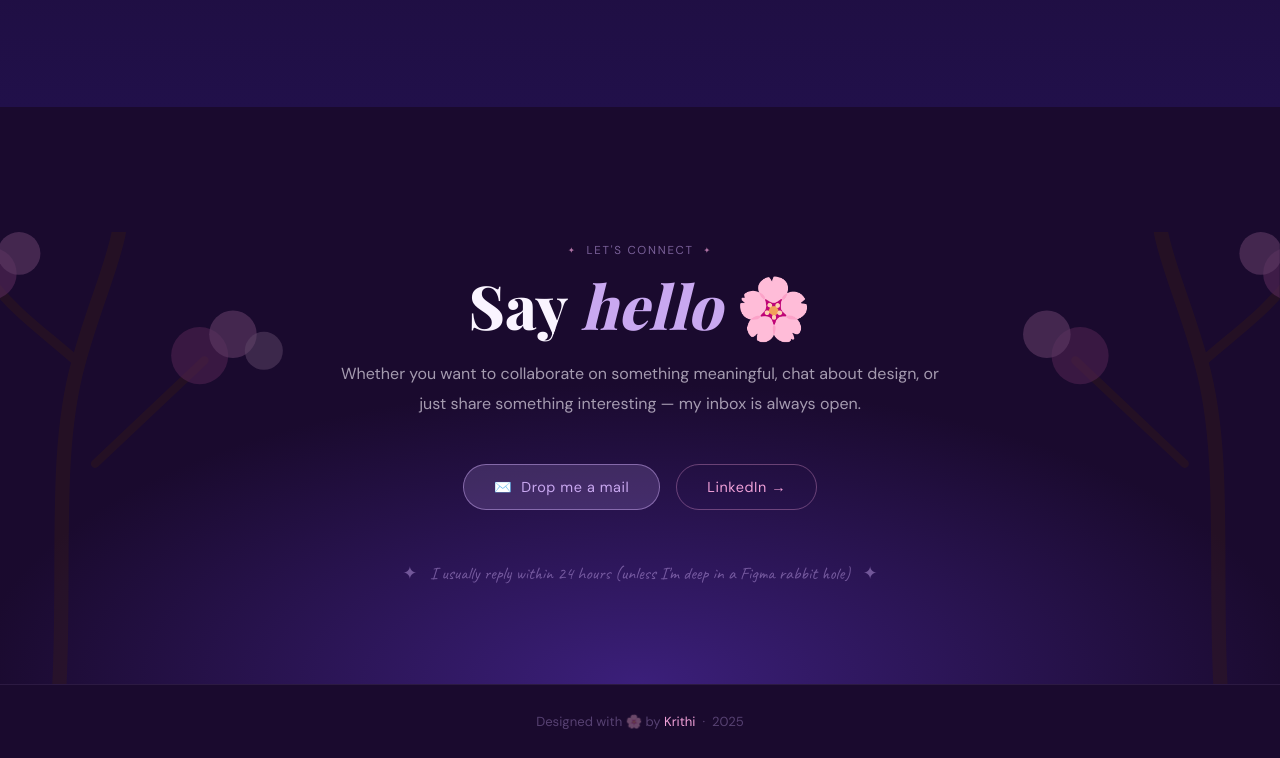
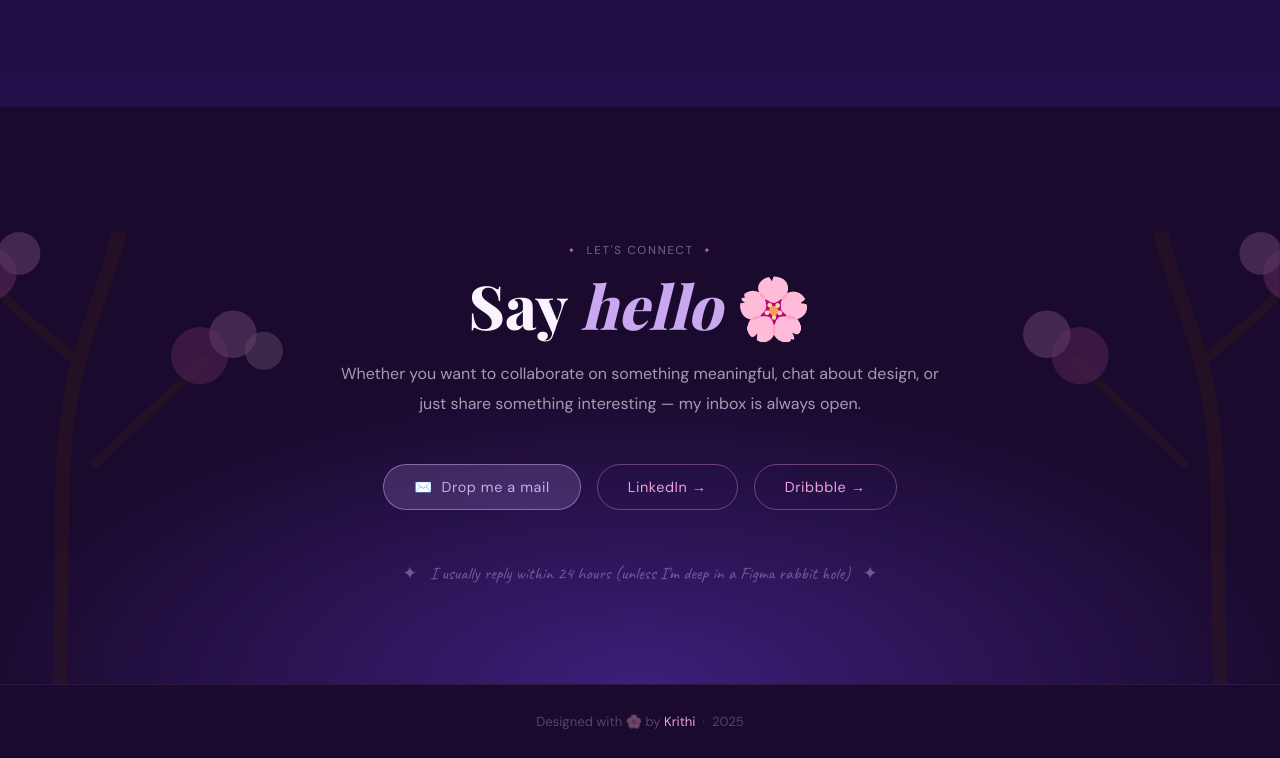
Before and after one commit to designwithkrithi-ship-it/portfolio, a plain HTML site: page index.html in a window 1280 px wide. Shown: the part 3323-4081 px from the top of the page. Drawn offline with nearby package versions, Linux system fonts and the light colour scheme; a web font is replaced by a local one.

Commit message:
added a dribbble button to showcase my dribbble profile

```diff
--- a/index.html
+++ b/index.html
@@ -551,6 +551,7 @@
     <div class="contact-links reveal r3">
       <a href="https://mail.google.com/mail/?view=cm&to=designwithkrithi@gmail.com" target="_blank" rel="noopener" class="contact-btn contact-btn-primary">✉️ &nbsp;Drop me a mail</a>
       <a href="https://www.linkedin.com/in/krithi-ux/" target="_blank" rel="noopener" class="contact-btn contact-btn-secondary">LinkedIn →</a>
+      <a href="https://dribbble.com/kiriiii7" target="_blank" rel="noopener" class="contact-btn contact-btn-secondary">Dribbble →</a>
     </div>
     <p class="contact-note reveal r4">✦ &nbsp; I usually reply within 24 hours (unless I'm deep in a Figma rabbit hole) &nbsp; ✦</p>
   </div>
```
